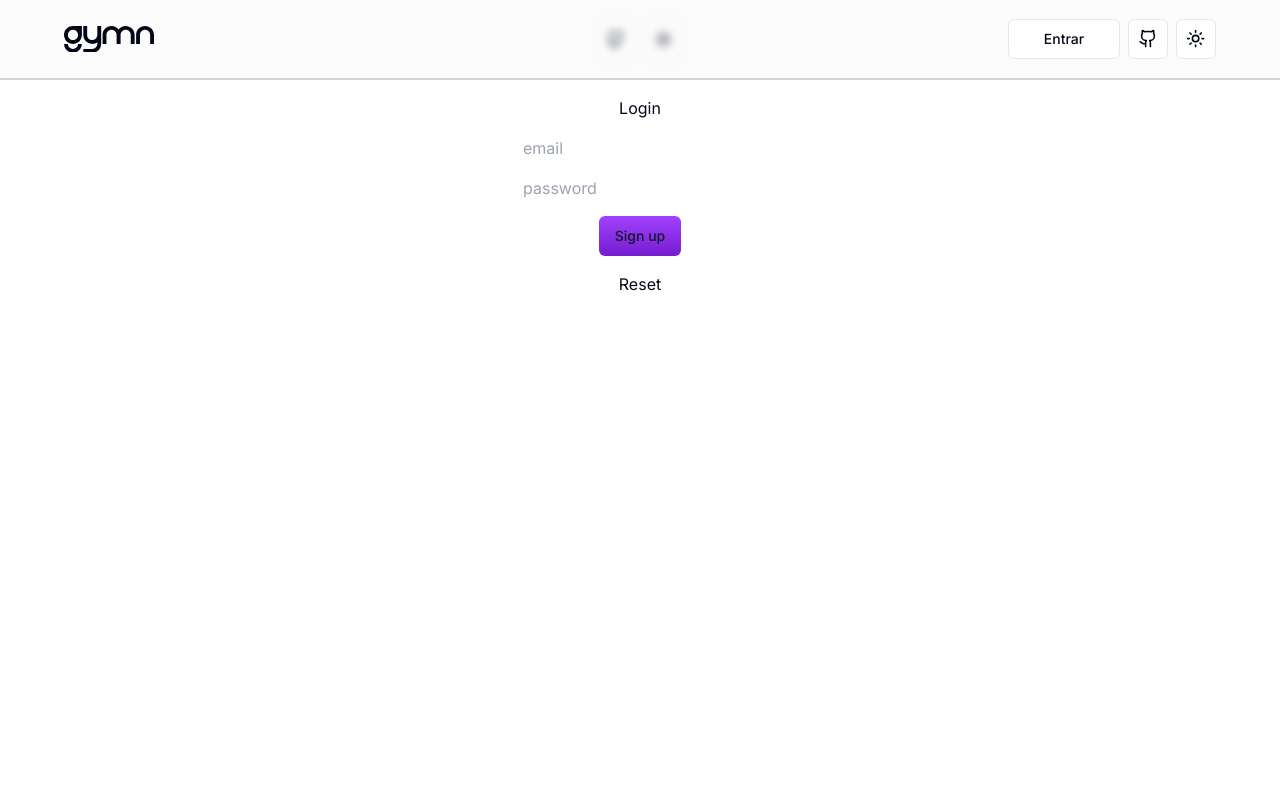
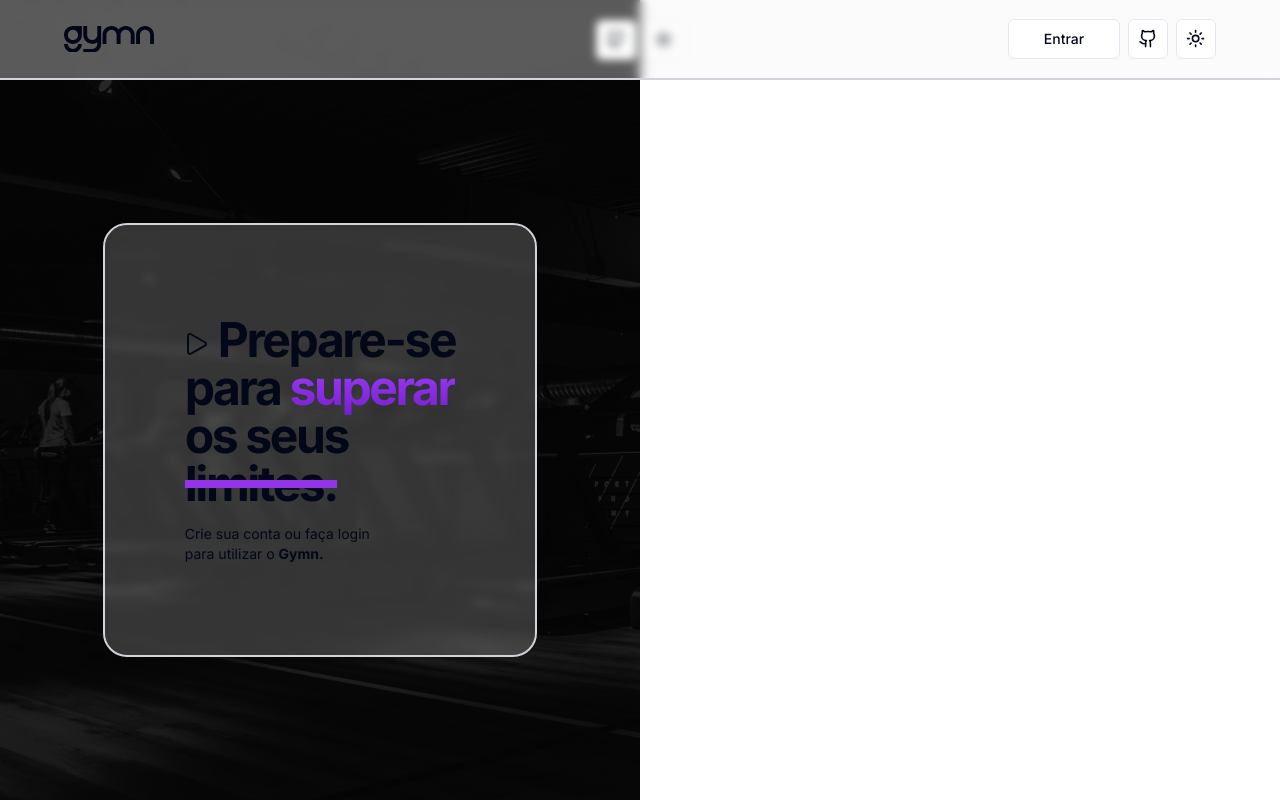
Before and after one commit to risixdzn/gymn, a Next.js app: page /login in a window 1280 px wide. Built offline with nearby package versions, Linux system fonts and the light colour scheme; no server answers.

Commit message:
:milky_way: (feature) Design server login page

```diff
--- a/app/(guest)/login/page.tsx
+++ b/app/(guest)/login/page.tsx
@@ -1,33 +1,30 @@
-'use client'
-
-import { Button } from "@/components/ui/button";
-import { supabase } from "@/lib/supabase";
-import { useState } from "react";
+import { Triangle } from "lucide-react"
 
 export default function Login(){
-    const [formEmail, setFormEmail] = useState<string>()
-    const [formPassword, setFormPassword] = useState<string>()
-    const [resetPasswordEmail, setResetPasswordEmail] = useState<string>()
-
-    async function signUp() {
-        const { data, error } = await supabase.auth.signUp({
-            email: formEmail as string,
-            password: formPassword as string,
-        })
-        console.log(data)
-    }
-
-    async function resetPassword() {
-        const { data, error } = await supabase.auth.resetPasswordForEmail('contatorisix@gmail.com')
-    }
-
     return(
-        <main className="flex min-h-screen flex-col items-center p-24 gap-4">
-            <h1>Login</h1>
-            <input type='email' placeholder="email" onChange={(e)=> setFormEmail(e.target.value)}></input>
-            <input type='password' placeholder="password" onChange={(e)=> setFormPassword(e.target.value)}></input>
-            <Button onClick={signUp} variant={"highlight"}>Sign up</Button>
-            <button onClick={()=> resetPassword()}>Reset</button>
+        <main className="flex min-h-screen flex-row justify-between relative">
+            <div className="hidden lg:flex items-center justify-center bg-loginBGDark w-[50%] h-screen p-20 bg-no-repeat bg-cover">
+                <div className="
+                    flex justify-center flex-col lg:px-14 xl:px-20 2xl:px-24 3xl:px-28
+                    mt-[5rem] bg-clip-padding backdrop-filter backdrop-blur-sm border-2 rounded-3xl
+                    bg-gray-100 border-gray-300 bg-opacity-20
+                    dark:bg-zinc-950 dark:border-zinc-900 dark:bg-opacity-20
+                    aspect-square"
+                >
+                    <h1 className="font-bold tracking-tighter lg:text-4xl xl:text-5xl 2xl:text-7xl ">
+                        <Triangle className="inline-block rotate-90"/> Prepare-se <br></br>
+                        para <span className="bg-gradient-to-b drop-shadow-xl from-g_purple to-g_darkpurple bg-clip-text text-transparent">superar</span> <br></br>
+                        os seus <br></br>
+                        <span className="relative">
+                            <div className="absolute w-full lg:h-2 2xl:h-3 bg-purple-600 lg:mt-5 2xl:mt-9"></div>
+                            <span>limites.</span>
+                        </span>
+                    </h1>
+                    <p className="mt-4 2xl:mt-6 text-sm 2xl:text-lg leading-5 2xl:leading-6">Crie sua conta ou faça login<br></br>
+                    para utilizar o <b>Gymn.</b></p>
+                </div>
+            </div>
+            <div className="w-full flex items-center justify-center lg:w-[50%] h-[calc(100vh-5rem)] mt-[5rem]"></div>
         </main>
     )
 }
--- a/components/Home/Hero.tsx
+++ b/components/Home/Hero.tsx
@@ -1,8 +1,11 @@
-
+'use client'
 import Link from "next/link";
 import GProgress from "../ui/GProgress";
+import { useState } from "react";
 
 export default function Hero(){
+    const [currentStep, setCurrentStep] = useState<number>(1)
+
     return(
         <section className='
             w-full h-screen flex items-center justify-center
@@ -29,7 +32,9 @@ export default function Hero(){
                         Começar
                     </button>
                 </Link>
-                <GProgress className='w-96' steps={4} currentStep={2} description={['Etapa 1','Etapa 2','Etapa 3','Etapa 4']}/>
+                <GProgress className='w-96' steps={6} currentStep={currentStep} description={['Etapa 1','Etapa 2','Etapa 3','Etapa 4','Etapa 5','Etapa 6']}/>
+                <button className="mt-10" onClick={()=> setCurrentStep(currentStep + 1)}>Increase step</button>
+                <button className="mt-10" onClick={()=> setCurrentStep(currentStep - 1)}>Decrease step</button>
             </div>
             <div id='blurrycircle'
                 className="absolute w-56 aspect-square bg-violet-600/70 blur-3xl"
--- a/components/ui/GProgress.tsx
+++ b/components/ui/GProgress.tsx
@@ -21,12 +21,11 @@ export default function GProgress({ steps, currentStep, description, className}:
                     <ChevronDown className="absolute -translate-y-5"/>
                     <div
                         key={index}
-                        className={`w-5 h-5 ${index > currentStep - 1 ? 'bg-zinc-700': 'bg-purple-500'} drop-shadow-lg rounded-full absolute`}
+                        className={`w-5 h-5 ${index > currentStep - 1 ? 'bg-zinc-700': 'bg-purple-500'} drop-shadow-lg rounded-full transition-all absolute`}
                     ></div>
                     <div
                         className={`w-5 h-5 ${index > currentStep - 1 ? 'bg-zinc-700': 'bg-purple-500'} drop-shadow-lg rounded-full animate-ping`}
                     ></div>
-
                     {description ? <p className="text-sm font-semibold text-slate-950 dark:text-zinc-100 absolute mt-10 whitespace-nowrap">{description[index]}</p> : <></>}
                 </div>
             ):
@@ -34,7 +33,7 @@ export default function GProgress({ steps, currentStep, description, className}:
                 <div className="flex items-center justify-center">
                     <div
                         key={index}
-                        className={`w-4 h-4  ${index > currentStep - 1 ? 'bg-zinc-700': 'bg-purple-500'} drop-shadow-lg rounded-full`}
+                        className={`w-4 h-4  ${index > currentStep - 1 ? 'bg-zinc-700': 'bg-purple-500'} drop-shadow-lg rounded-full transition-all`}
                     ></div>
                     {description ? <p className="text-xs text-slate-700 dark:text-zinc-400 absolute mt-10 whitespace-nowrap">{description[index]}</p> : <></>}
                 </div>
--- a/tailwind.config.js
+++ b/tailwind.config.js
@@ -78,7 +78,9 @@ module.exports = {
       },
       backgroundImage: {
         'heroBGDark': "url(../public/heroBGDark.png)",
-        'heroBGWhite': "url(../public/heroBGWhite.png)"
+        'heroBGWhite': "url(../public/heroBGWhite.png)",
+        'loginBGDark': "url(../public/LoginBGDark.png)",
+        'loginBGWhite': "url(../public/LoginBGWhite.png)"
       },
       boxShadow:{
         'g_PrimaryGlow': '0px 0px 15px 0px rgba(161,67,255,0.75);'
```
Also changed, not shown: public/LoginBGDark.png (added), public/LoginBGWhite.png (added).
